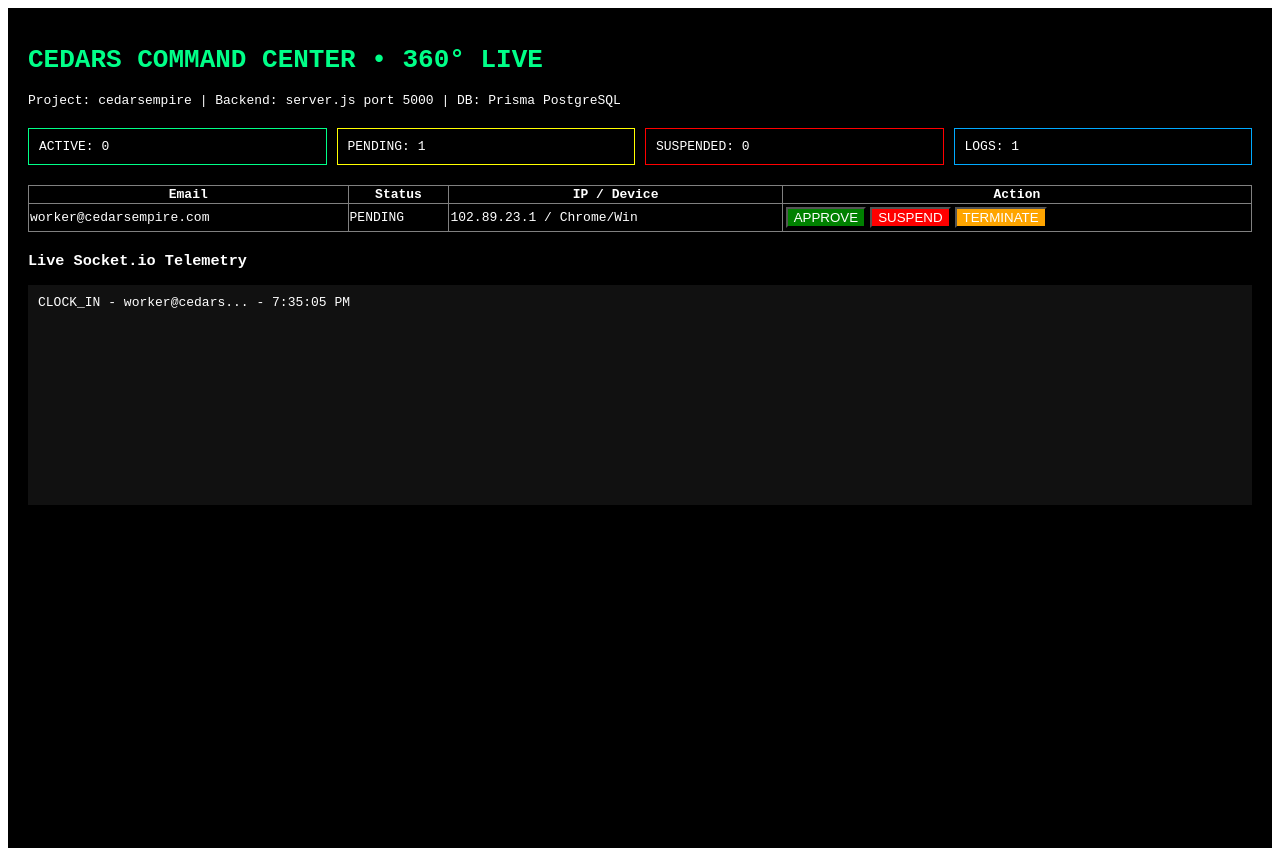
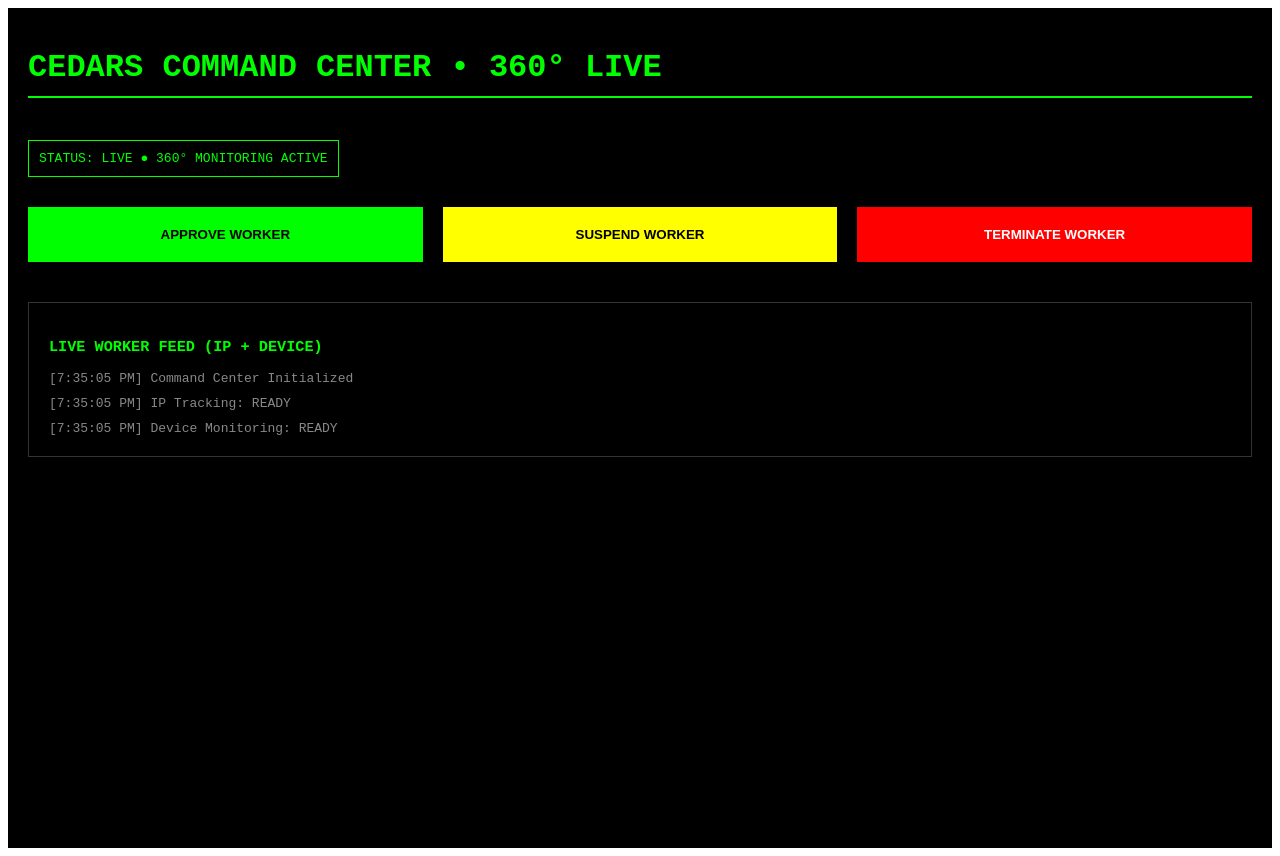
Before and after one commit to CedarsEmpire/cedars-of-wealth, a Next.js app: page /command in a window 1280 px wide. Built offline with nearby package versions, Linux system fonts and the light colour scheme.

Commit message:
Refactor CommandCenter component for improved status display

```diff
--- a/app/command/page.js
+++ b/app/command/page.js
@@ -1,44 +1,28 @@
-"use client"
-import { useEffect, useState } from 'react'
-
-export default function CommandCenter() {
-  const [workers] = useState([
-    {id:'1', email:'worker@cedarsempire.com', status:'PENDING', ip:'102.89.23.1', device:'Chrome/Win', clockIn: new Date()},
-  ])
-  const [logs, setLogs] = useState([])
-
+"use client";
+import { useState, useEffect } from "react";
+export default function CommandCenter(){
+  const [status,setStatus]=useState("CONNECTING...");
+  const [logs,setLogs]=useState([]);
   useEffect(()=>{
-    setLogs([{type:'CLOCK_IN', workerId:'worker@cedars...', timestamp:new Date()}])
-  },[])
-
-  return (
-    <div style={{background:'#000', color:'#fff', padding:'20px', minHeight:'100vh', fontFamily:'monospace'}}>
-      <h1 style={{color:'#00ff88'}}>CEDARS COMMAND CENTER • 360° LIVE</h1>
-      <p>Project: cedarsempire | Backend: server.js port 5000 | DB: Prisma PostgreSQL</p>
-      <div style={{display:'grid', gridTemplateColumns:'1fr 1fr 1fr 1fr', gap:'10px', margin:'20px 0'}}>
-        <div style={{border:'1px solid #00ff88', padding:'10px'}}>ACTIVE: 0</div>
-        <div style={{border:'1px solid yellow', padding:'10px'}}>PENDING: 1</div>
-        <div style={{border:'1px solid red', padding:'10px'}}>SUSPENDED: 0</div>
-        <div style={{border:'1px solid #00aaff', padding:'10px'}}>LOGS: {logs.length}</div>
+    setStatus("LIVE ● 360° MONITORING ACTIVE");
+    setLogs([
+      {time:new Date().toLocaleTimeString(),msg:"Command Center Initialized"},
+      {time:new Date().toLocaleTimeString(),msg:"IP Tracking: READY"},
+      {time:new Date().toLocaleTimeString(),msg:"Device Monitoring: READY"},
+    ]);
+  },[]);
+  return(
+    <div style={{background:"#000",color:"#0f0",minHeight:"100vh",padding:"20px",fontFamily:"monospace"}}>
+      <h1 style={{fontSize:"32px",fontWeight:"bold",borderBottom:"2px solid #0f0",paddingBottom:"10px"}}>CEDARS COMMAND CENTER • 360° LIVE</h1>
+      <div style={{marginTop:"20px",padding:"10px",border:"1px solid #0f0",display:"inline-block"}}>STATUS: {status}</div>
+      <div style={{marginTop:"30px",display:"grid",gridTemplateColumns:"repeat(3,1fr)",gap:"20px"}}>
+        <button style={{padding:"20px",background:"#0f0",color:"#000",fontWeight:"bold",border:"none"}}>APPROVE WORKER</button>
+        <button style={{padding:"20px",background:"#ff0",color:"#000",fontWeight:"bold",border:"none"}}>SUSPEND WORKER</button>
+        <button style={{padding:"20px",background:"#f00",color:"#fff",fontWeight:"bold",border:"none"}}>TERMINATE WORKER</button>
       </div>
-      <table style={{width:'100%', borderCollapse:'collapse'}} border="1">
-        <thead><tr><th>Email</th><th>Status</th><th>IP / Device</th><th>Action</th></tr></thead>
-        <tbody>
-          {workers.map(w=>(
-            <tr key={w.id}>
-              <td>{w.email}</td><td>{w.status}</td><td>{w.ip} / {w.device}</td>
-              <td>
-                <button style={{background:'green', color:'#fff', margin:'2px'}}>APPROVE</button>
-                <button style={{background:'red', color:'#fff', margin:'2px'}}>SUSPEND</button>
-                <button style={{background:'orange', color:'#fff', margin:'2px'}}>TERMINATE</button>
-              </td>
-            </tr>
-          ))}
-        </tbody>
-      </table>
-      <h3 style={{marginTop:'20px'}}>Live Socket.io Telemetry</h3>
-      <div style={{background:'#111', padding:'10px', height:'200px', overflow:'auto'}}>
-        {logs.map((l,i)=><div key={i}>{l.type} - {l.workerId} - {l.timestamp.toLocaleTimeString()}</div>)}
+      <div style={{marginTop:"40px",border:"1px solid #333",padding:"20px"}}>
+        <h3>LIVE WORKER FEED (IP + DEVICE)</h3>
+        {logs.map((l,i)=><div key={i} style={{marginTop:"10px",color:"#888"}}>[{l.time}] {l.msg}</div>)}
       </div>
     </div>
   )
```
